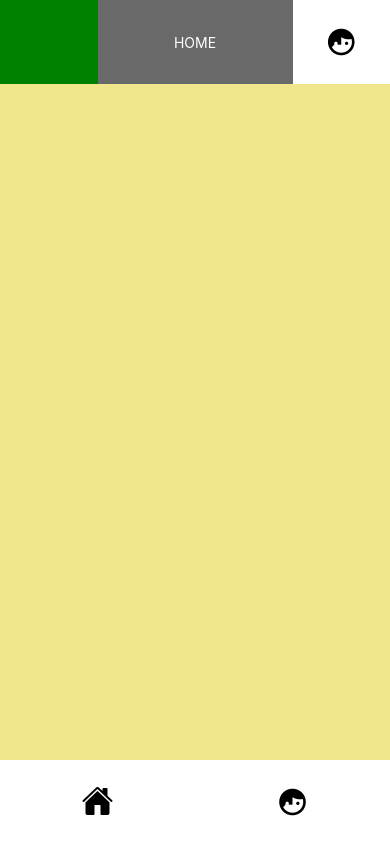
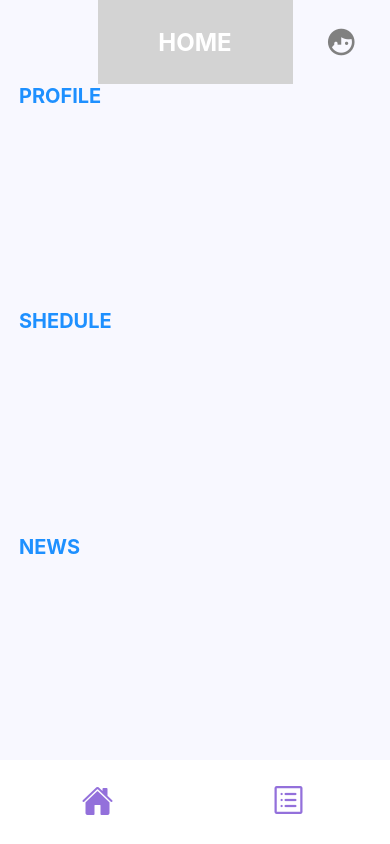
Before and after one commit to Adamjab78/Ujikaji, a React Native app: screen / in a window 390 px wide. Built offline with nearby package versions, Linux system fonts and the light colour scheme.

Commit message:
Perubahan 8

```diff
--- a/components/Body.js
+++ b/components/Body.js
@@ -1,14 +1,27 @@
 import { StatusBar } from "expo-status-bar";
 import React from "react";
 import { StyleSheet, Text, View } from "react-native";
-
+import { Ionicons }  from "@expo/vector-icons";
+import { AntDesign } from '@expo/vector-icons';
+import { MaterialCommunityIcons } from '@expo/vector-icons';
 const Body = () => {
   return (
 
       <View style={{ flex: 8 }}>
-        <View style={{ flex: 1, backgroundColor: "khaki" }}></View>
+       <View style={{flex: 1, backgroundColor: "ghostwhite", alignItems: "left",}}>
+        <Text style={{fontSize: 20, fontWeight: "bold", color: "dodgerblue" }}>&nbsp; &nbsp; PROFILE</Text>
       </View>
 
+        <View style={{flex: 1, backgroundColor: "ghostwhite", alignItems: "left",}}>
+        <Text style={{ fontSize: 20, fontWeight: "bold", color: "dodgerblue" }}>&nbsp; &nbsp; SHEDULE</Text>
+      </View>
+
+      <View style={{flex: 1, backgroundColor: "ghostwhite", alignItems: "left",}}>
+        <Text style={{ fontSize: 20, fontWeight: "bold", color: "dodgerblue" }}>&nbsp; &nbsp; NEWS</Text>
+      </View>
+
+
+       </View>
   );
 }
 export default Body;
--- a/components/Footer.js
+++ b/components/Footer.js
@@ -2,17 +2,17 @@ import { StatusBar } from "expo-status-bar";
 import React from "react";
 import { StyleSheet, Text, View } from "react-native";
 import { Ionicons }  from "@expo/vector-icons";
-import { MaterialCommunityIcons } from '@expo/vector-icons';
+import { AntDesign } from '@expo/vector-icons';
 
 const Footer = () => {
     return (
       <View style={{ flex: 1, flexDirection: "row" }}>
         <View style={{ flex: 1, justifyContent: "center", alignItems: "center" }}>
-      <Ionicons name="home" size={32} color="black"></Ionicons>
+      <Ionicons name="home" size={32} color="mediumpurple"></Ionicons>
       </View>
 
         <View style={{ flex: 1, justifyContent: "center", alignItems: "center" }}>
-      <MaterialCommunityIcons name="face-profile" size={32} color="black"></MaterialCommunityIcons>
+        <AntDesign name="profile" size={32} color="mediumpurple"> </AntDesign>
       </View>
       </View>
     );
--- a/components/Header.js
+++ b/components/Header.js
@@ -7,12 +7,12 @@ import { MaterialCommunityIcons } from '@expo/vector-icons';
 const Header = () => {
   return (
     <View style={{ flex: 1, flexDirection: "row" }}>
-      <View style={{ flex: 1, backgroundColor: "green" }}></View>
-      <View style={{flex: 2, backgroundColor: "dimgrey",justifyContent: "center", alignItems: "center",}}>
-        <Text style={{fontweight: "bold", fontsize: 32, color: "white" }}>HOME</Text>
+      <View style={{ flex: 1, backgroundColor: "ghostwhite"}}></View>
+      <View style={{flex: 2, backgroundColor: "lightgrey",justifyContent: "center", alignItems: "center",}}>
+        <Text style={{fontSize: 24, fontWeight: "bold", color: "white" }}>HOME</Text>
       </View>
-      <View style={{ flex: 1, justifyContent: "center", alignItems: "center" }}>
-      <MaterialCommunityIcons name="face-profile" size={32} color="black"></MaterialCommunityIcons>
+      <View style={{ flex: 1, backgroundColor: "ghostwhite",justifyContent: "center", alignItems: "center" }}>
+      <MaterialCommunityIcons name="face-profile" size={32} color="grey"></MaterialCommunityIcons>
       </View>
     </View>
   );
```
